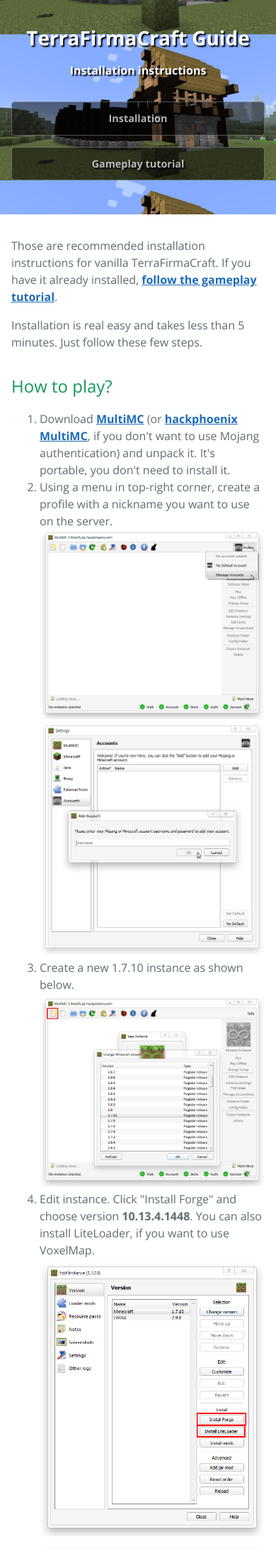
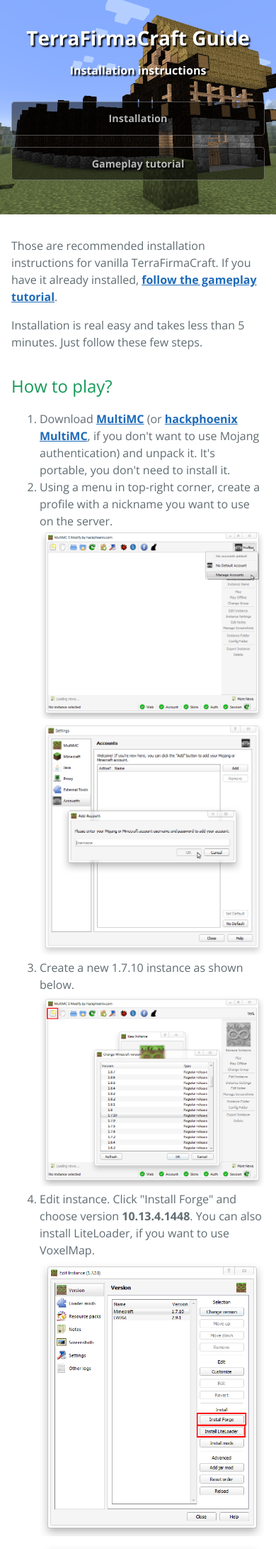
Before and after one commit to MonsquazTFC/TFC-Guide, a Jekyll site: the page built from index.html, in a window 390 px wide. Shown: the top 2182 px of the page at 71% size. Built offline with Jekyll 4.4.1, drawn with Linux system fonts in a browser that asks for light colours.

Commit message:
Attempt to fix header background size from mobile

```diff
--- a/css/stylesheet.css
+++ b/css/stylesheet.css
@@ -63,7 +63,8 @@
   background-color: #159957;
   background-image: linear-gradient(120deg, #155799, #159957);
   background-image: url(../images/tfc-shot-01.png);
-  background-size: 100%;
+  background-repeat: no-repeat;
+  background-size: cover;
   background-position: center center;
   }
 
```
